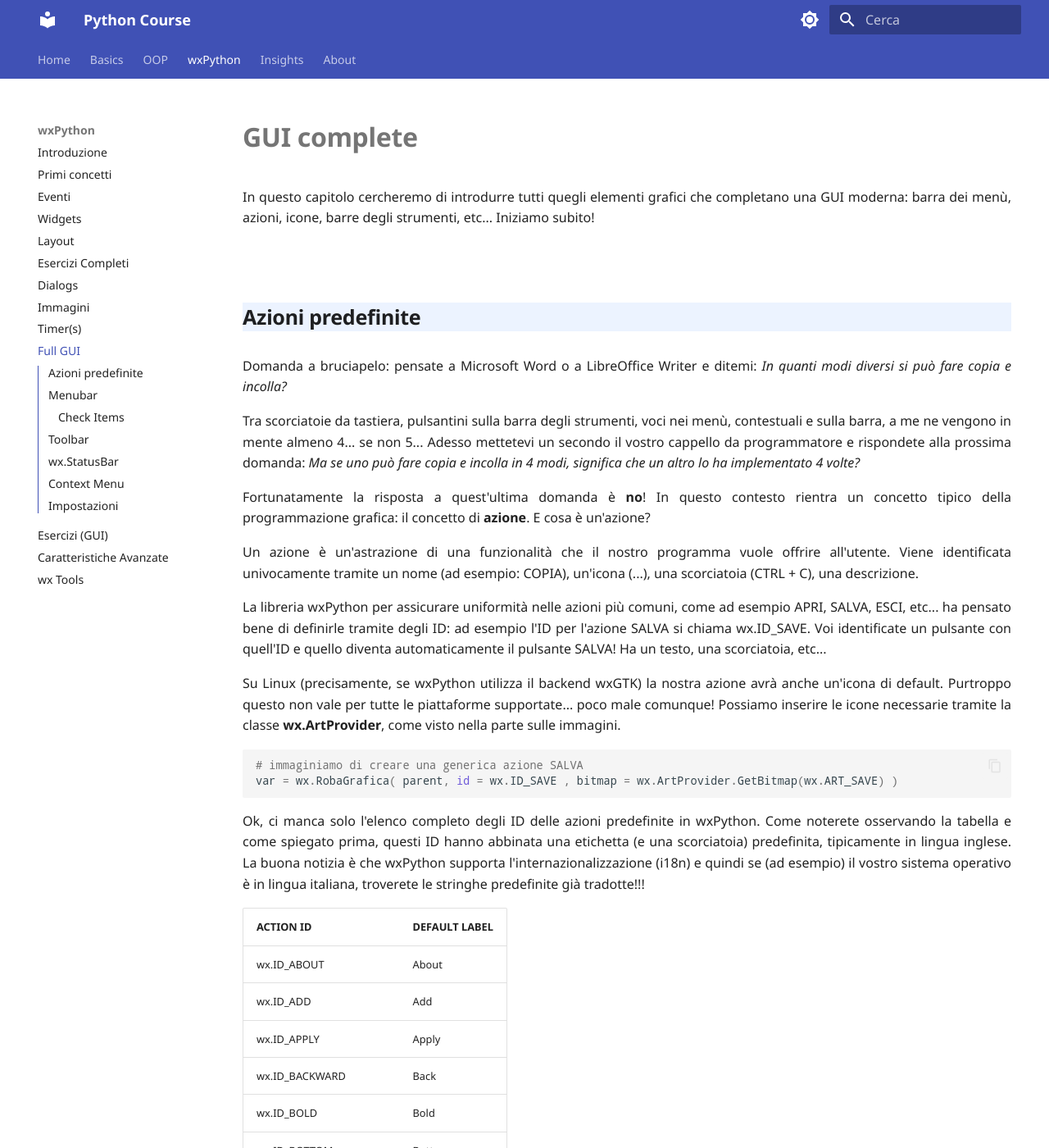
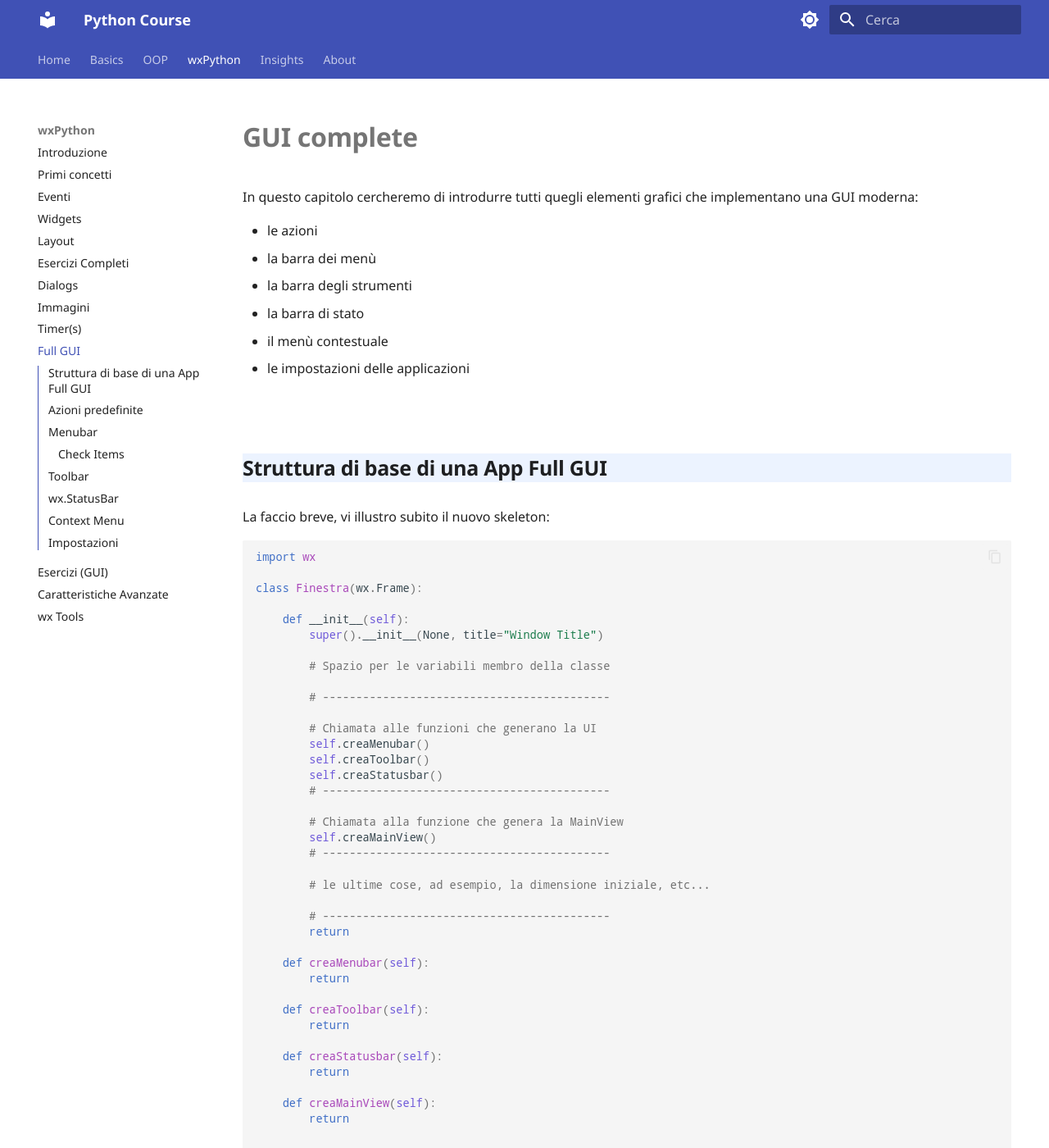
Before and after one commit to adjamhub/pyhandouts, an MkDocs documentation site: the page built from docs/wx/170_full_gui.md, in a window 1280 px wide and 1400 px high. Shown: the whole window at 82% size. Built offline with MkDocs 1.6.1 and Material for MkDocs 9.7.7, drawn with Linux system fonts in a browser that asks for light colours; some web fonts are replaced; some of the changed text lies outside the part shown.

Commit message:
Full GUI, first bits

````diff
--- a/docs/wx/170_full_gui.md
+++ b/docs/wx/170_full_gui.md
@@ -1,127 +1,126 @@
 # GUI complete
 
-In questo capitolo cercheremo di introdurre tutti quegli elementi
-grafici che completano una GUI moderna: barra dei menù, azioni, icone,
-barre degli strumenti, etc... Iniziamo subito!
+In questo capitolo cercheremo di introdurre tutti quegli elementi grafici che implementano una GUI moderna:
+
+- le azioni
+- la barra dei menù
+- la barra degli strumenti
+- la barra di stato
+- il menù contestuale
+- le impostazioni delle applicazioni
+
+
+## Struttura di base di una App Full GUI
+
+La faccio breve, vi illustro subito il nuovo skeleton:
+
+``` python
+import wx
+
+class Finestra(wx.Frame):
+
+    def __init__(self):
+        super().__init__(None, title="Window Title")
+
+        # Spazio per le variabili membro della classe
+
+        # -------------------------------------------
+
+        # Chiamata alle funzioni che generano la UI
+        self.creaMenubar()
+        self.creaToolbar()
+        self.creaStatusbar()
+        # -------------------------------------------
+
+        # Chiamata alla funzione che genera la MainView
+        self.creaMainView()
+        # -------------------------------------------
+
+        # le ultime cose, ad esempio, la dimensione iniziale, etc...
+
+        # -------------------------------------------
+        return
+
+    def creaMenubar(self):
+        return
+
+    def creaToolbar(self):
+        return
+
+    def creaStatusbar(self):
+        return
+
+    def creaMainView(self):
+        return
+
+
+# ----------------------------------------
+if __name__ == "__main__":
+    app = wx.App()
+    window = Finestra()
+    window.Show()
+    app.MainLoop()
+```
+
+La struttura si spiega abbastanza da sola... avanti, partendo da qui!
+
+
 
 ## Azioni predefinite
 
-Domanda a bruciapelo: pensate a Microsoft Word o a LibreOffice Writer e ditemi: *In quanti modi diversi si può fare copia e incolla?*
+Domanda a bruciapelo:
 
-Tra scorciatoie da tastiera, pulsantini sulla barra degli strumenti,
-voci nei menù, contestuali e sulla barra, a me ne vengono in mente
-almeno 4... se non 5... Adesso mettetevi un secondo il vostro cappello
-da programmatore e rispondete alla prossima domanda: *Ma se uno può fare
-copia e incolla in 4 modi, significa che un altro lo ha implementato 4
-volte?*
+> In quanti modi diversi si può fare copia e incolla?
+
+Con la combinazione CTRL + C... con l'icona copia sulla barra degli strumenti, con il menù del tasto destro, con la barra in alto...
+Mi vengono in mente almeno 4 metodi.
+
+Adesso pensate un momento come foste **veri** programmatori:
+
+> Ma... per ognuna di queste modalità occorre reimplementare un oggetto grafico e una funzione evento???
 
 Fortunatamente la risposta a quest'ultima domanda è **no**!
+
 In questo contesto rientra un concetto tipico della programmazione grafica: il concetto di **azione**. E cosa è un'azione?
 
-Un azione è un'astrazione di una funzionalità che il nostro programma
-vuole offrire all'utente. Viene identificata univocamente tramite un
-nome (ad esempio: COPIA), un'icona (...), una scorciatoia (CTRL + C),
-una descrizione.
 
-La libreria wxPython per assicurare uniformità nelle azioni più comuni,
-come ad esempio APRI, SALVA, ESCI, etc... ha pensato bene di definirle
-tramite degli ID: ad esempio l'ID per l'azione SALVA si chiama
-wx.ID_SAVE. Voi identificate un pulsante con quell'ID e quello diventa
-automaticamente il pulsante SALVA! Ha un testo, una scorciatoia, etc...
+> Una **azione** è un'astrazione di una funzionalità che il nostro programma vuole offrire all'utente.<br>
+> Viene identificata univocamente tramite:
+>
+> - un nome (ad esempio: COPIA)
+> - una descrizione (ad esempio, COPIA il CONTENUTO NEGLI APPUNTI)
+> - un'icona (l'icona COPIA)
+> - una scorciatoia (CTRL + C)
 
-Su Linux (precisamente, se wxPython utilizza il backend wxGTK) la nostra
-azione avrà anche un'icona di default. Purtroppo questo non vale per
-tutte le piattaforme supportate... poco male comunque! Possiamo
-inserire le icone necessarie tramite la classe **wx.ArtProvider**, come
-visto nella parte sulle immagini.
+La libreria wxPython per assicurare uniformità nelle azioni più comuni ha pensato bene di identificarle tramite degli ID fissi:
+ad esempio l'ID per l'azione SALVA si chiama `wx.ID_SAVE`.
 
-``` python
-# immaginiamo di creare una generica azione SALVA
-var = wx.RobaGrafica( parent, id = wx.ID_SAVE , bitmap = wx.ArtProvider.GetBitmap(wx.ART_SAVE) )
-```
+Ecco l'elenco completo degli ID delle azioni comuni in wxPython:
 
-Ok, ci manca solo l'elenco completo degli ID delle azioni predefinite
-in wxPython. Come noterete osservando la tabella e come spiegato prima,
-questi ID hanno abbinata una etichetta (e una scorciatoia) predefinita,
-tipicamente in lingua inglese. La buona notizia è che wxPython supporta
-l'internazionalizzazione (i18n) e quindi se (ad esempio) il vostro
-sistema operativo è in lingua italiana, troverete le stringhe
-predefinite già tradotte!!!
 
-| ACTION ID         | DEFAULT LABEL                |
-|-------------------|------------------------------|
-| wx.ID_ABOUT       |      About |
-| wx.ID_ADD         |      Add |
-|  wx.ID_APPLY      |       Apply |
-|  wx.ID_BACKWARD   |       Back |
-|  wx.ID_BOLD       |       Bold |
-|  wx.ID_BOTTOM     |       Bottom |
-|  wx.ID_CANCEL     |       Cancel |
-|  wx.ID_CDROM      |       CD-Rom |
-|  wx.ID_CLEAR      |       Clear |
-|  wx.ID_CLOSE      |       Close |
-|  wx.ID_CONVERT    |       Convert |
-|  wx.ID_COPY       |       Copy |
-|  wx.ID_CUT        |       Cut |
-|  wx.ID_DELETE     |       Delete |
-|  wx.ID_DOWN       |       Down |
-|  wx.ID_EDIT       |       Edit |
-|  wx.ID_EXECUTE    |       Execute |
-|  wx.ID_EXIT       |       Quit |
-|  wx.ID_FILE       |       File |
-|  wx.ID_FIND       |       Find |
-|  wx.ID_FIRST      |       First |
-|  wx.ID_FLOPPY     |       Floppy |
-|  wx.ID_FORWARD    |       Forward |
-|  wx.ID_HARDDISK   |       Harddisk |
-|  wx.ID_HELP       |       Help |
-|  wx.ID_HOME       |       Home |
-|  wx.ID_INDENT     |       Indent |
-|  wx.ID_INDEX      |       Index |
-|  wx.ID_INFO       |       Info |
-|  wx.ID_ITALIC     |       Italic |
-|  wx.ID_JUMP_TO    |       Jump to |
-|  wx.ID_JUSTIFY_CENTER |    Centered |
-|  wx.ID_JUSTIFY_FILL   |   Justified |
-|  wx.ID_JUSTIFY_LEFT   |   Align Left |
-|  wx.ID_JUSTIFY_RIGHT  |   Align Right |
-|  wx.ID_LAST           |   Last |
-|  wx.ID_NETWORK        |   Network |
-|  wx.ID_NEW            |   New |
-|  wx.ID_NO             |   No |
-|  wx.ID_OK             |   Ok |
-|  wx.ID_OPEN           |   Open |
-|  wx.ID_PASTE          |   Paste |
-|  wx.ID_PREFERENCES    |   Preferences |
-|  wx.ID_PREVIEW        |   Print preview |
-|  wx.ID_PRINT          |  Print |
-|  wx.ID_PROPERTIES     |   Properties |
-|  wx.ID_REDO           |   Redo |
-|  wx.ID_REFRESH        |   Refresh |
-|  wx.ID_REMOVE         |   Remove |
-|  wx.ID_REPLACE        |   Replace |
-|  wx.ID_REVERT_TO_SAVED |   Revert to Saved |
-|  wx.ID_SAVE            |  Save |
-|  wx.ID_SAVEAS          |  Save As |
-|  wx.ID_SELECTALL       |  Select All |
-|  wx.ID_SELECT_COLOR    |  Color |
-|  wx.ID_SELECT_FONT     |  Font |
-|  wx.ID_SORT_ASCENDING  |  Ascending |
-|  wx.ID_SORT_DESCENDING |  Descending |
-|  wx.ID_SPELL_CHECK     |  Spell Check |
-|  wx.ID_STOP            |  Stop |
-|  wx.ID_STRIKETHROUGH   |  Strikethrough |
-|  wx.ID_TOP             |  Top |
-|  wx.ID_UNDELETE        |  Undelete |
-|  wx.ID_UNDERLINE       |  Underline |
-|  wx.ID_UNDO            |  Undo |
-|  wx.ID_UNINDENT        |  Unindent |
-|  wx.ID_UP              |  Up |
-|  wx.ID_YES             |  Yes |
-|  wx.ID_ZOOM_100        |  Actual Size |
-|  wx.ID_ZOOM_FIT        |  Zoom to Fit |
-|  wx.ID_ZOOM_IN         |  Zoom In |
-|  wx.ID_ZOOM_OUT        |  Zoom Out |
+| Elenco                 | ACTION ID              | Disponibili            |                       |
+|------------------------|------------------------|------------------------|-----------------------|
+|  wx.ID_ABOUT           |  wx.ID_ADD             |  wx.ID_APPLY           |  wx.ID_BACKWARD       |
+|  wx.ID_BOLD            |  wx.ID_BOTTOM          |  wx.ID_CANCEL          |  wx.ID_CDROM          |
+|  wx.ID_CLEAR           |  wx.ID_CLOSE           |  wx.ID_CONVERT         |  wx.ID_COPY           |
+|  wx.ID_CUT             |  wx.ID_DELETE          |  wx.ID_DOWN            |  wx.ID_EDIT           |
+|  wx.ID_EXECUTE         |  wx.ID_EXIT            |  wx.ID_FILE            |  wx.ID_FIND           |
+|  wx.ID_FIRST           |  wx.ID_FLOPPY          |  wx.ID_FORWARD         |  wx.ID_HARDDISK       |
+|  wx.ID_HELP            |  wx.ID_HOME            |  wx.ID_INDENT          |  wx.ID_INDEX          |
+|  wx.ID_INFO            |  wx.ID_ITALIC          |  wx.ID_JUMP_TO         |  wx.ID_JUSTIFY_CENTER |
+|  wx.ID_JUSTIFY_FILL    |  wx.ID_JUSTIFY_LEFT    |  wx.ID_JUSTIFY_RIGHT   |   wx.ID_LAST          |
+|  wx.ID_NETWORK         |  wx.ID_NEW             |  wx.ID_NO              |   wx.ID_OK            |
+|  wx.ID_OPEN            |  wx.ID_PASTE           |  wx.ID_PREFERENCES     |   wx.ID_PREVIEW       |
+|  wx.ID_PRINT           |  wx.ID_PROPERTIES      |  wx.ID_REDO            |   wx.ID_REFRESH       |
+|  wx.ID_REMOVE          |  wx.ID_REPLACE         |  wx.ID_REVERT_TO_SAVED |  wx.ID_SAVE           |
+|  wx.ID_SAVEAS          | wx.ID_SELECTALL        |  wx.ID_SELECT_COLOR    |  wx.ID_SELECT_FONT    |
+|  wx.ID_SORT_ASCENDING  | wx.ID_SORT_DESCENDING  | wx.ID_SPELL_CHECK      |  wx.ID_STOP           |
+|  wx.ID_STRIKETHROUGH   | wx.ID_TOP              | wx.ID_UNDELETE         |  wx.ID_UNDERLINE      |
+|  wx.ID_UNDO            | wx.ID_UNINDENT         |  wx.ID_UP              |  wx.ID_YES            |
+|  wx.ID_ZOOM_100        |  wx.ID_ZOOM_FIT        |  wx.ID_ZOOM_IN         |  wx.ID_ZOOM_OUT       |
+
+
+A breve vedremo anche come utilizzarle in maniera più che semplice!!!
 
 
 ## Menubar
````
